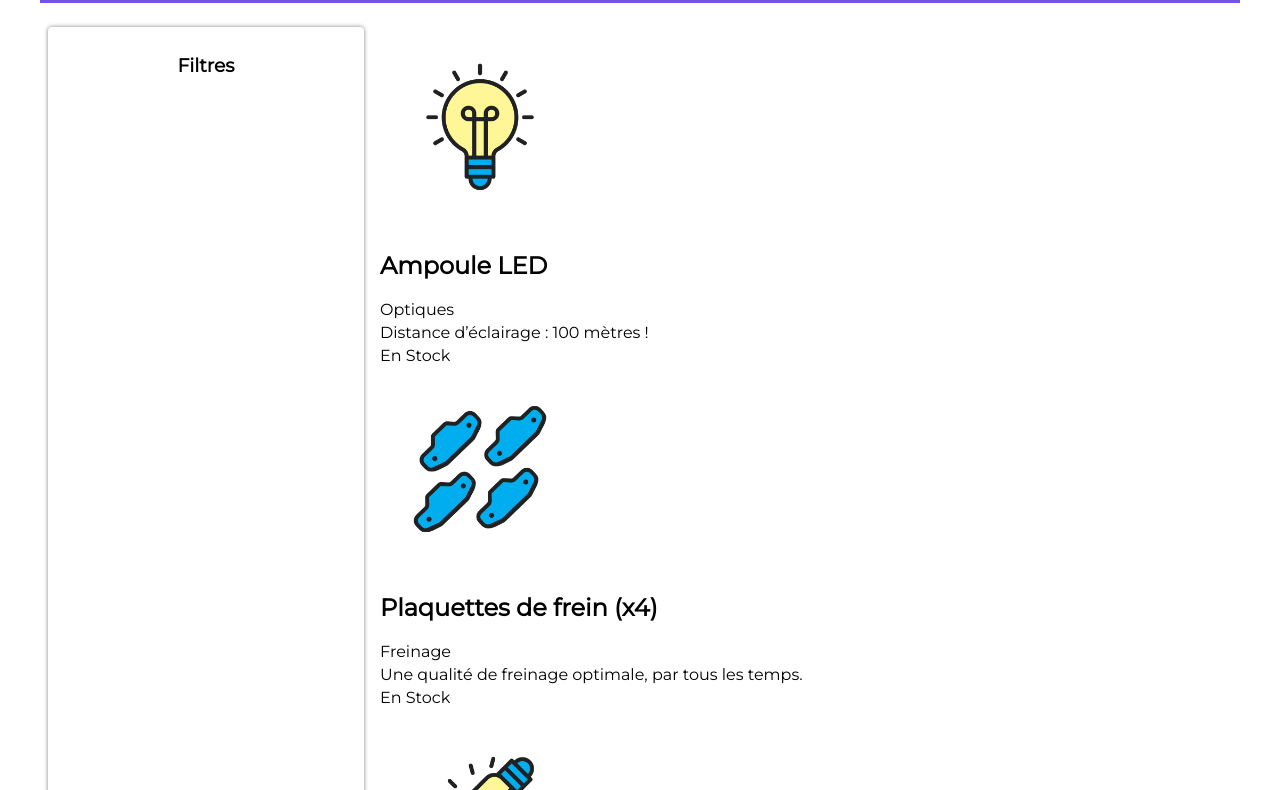
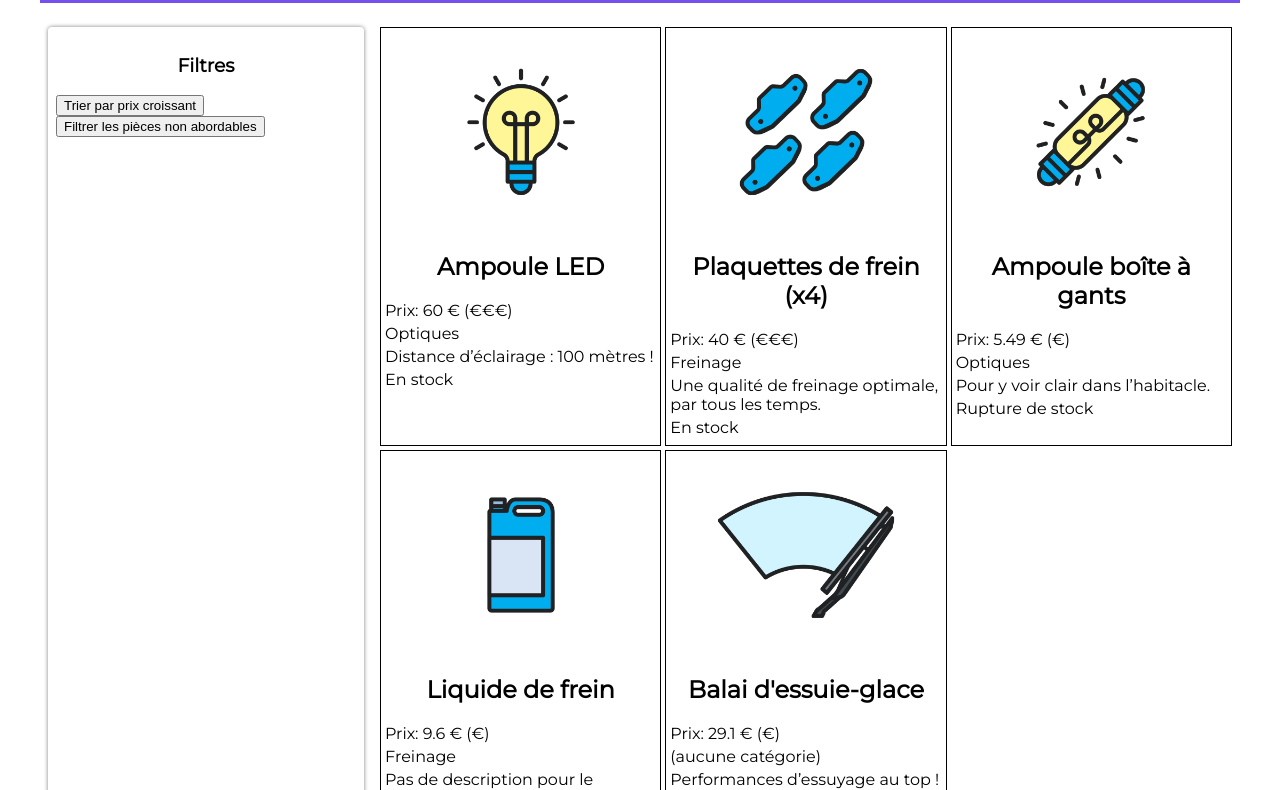
Before and after one commit to Muki-Dev/Les-Bonnes-Pi-ces, a website: page index.html in a window 1280 px wide. Shown: the part 111-901 px from the top of the page. Drawn offline with Linux system fonts and the light colour scheme.

Commit message:
modification et ajout d'element

```diff
--- a/index.html
+++ b/index.html
@@ -9,12 +9,15 @@
 	<body>
 		<header>
 			<img src="images/logo-les-bonnes-pieces.png" alt="LOGO">
-			<h1>Les Bonnes Pièces-2</h1>
+			<h1>Les Bonnes Pièces</h1>
 		</header>
 		<main>
 			<!-- Menu de recherche -->
 			<section class="filtres">
 				<h3>Filtres</h3>
+				<button class="btn-trier">Trier par prix croissant</button>
+				<br>
+				<button class="btn-filtrer">Filtrer les pièces non abordables</button>
 			</section>
 
 			<!-- Fiches produits -->
--- a/pieces.js
+++ b/pieces.js
@@ -1,45 +1,37 @@
-// Rècuperation des pièces depuis le fichier JSON
-const reponse = await fetch("pieces-autos.json");
+// Récupération des pièces depuis le fichier JSON
+const reponse = await fetch('pieces-autos.json');
 const pieces = await reponse.json();
 
-for(let i = 0; i < pieces.length; i++){
-// Créez de nouveaux élément dans le DOM
-const imageElement = document.createElement("img");
-imageElement.src = pieces[i].image;
+for (let i = 0; i < pieces.length; i++) {
 
-const nomElement = document.createElement("h2");
-nomElement.innerText = pieces[i].nom;
+    const article = pieces[i];
+    // Récupération de l'élément du DOM qui accueillera les fiches
+    const sectionFiches = document.querySelector(".fiches");
+    // Création d’une balise dédiée à une pièce automobile
+    const pieceElement = document.createElement("article");
+    // Création des balises
+    const imageElement = document.createElement("img");
+    imageElement.src = article.image;
+    const nomElement = document.createElement("h2");
+    nomElement.innerText = article.nom;
+    const prixElement = document.createElement("p");
+    prixElement.innerText = `Prix: ${article.prix} € (${article.prix < 35 ? "€" : "€€€"})`;
+    const categorieElement = document.createElement("p");
+    categorieElement.innerText = article.categorie ?? "(aucune catégorie)";
+    const descriptionElement = document.createElement("p");
+    descriptionElement.innerText = article.description ?? "Pas de description pour le moment.";
+    const stockElement = document.createElement("p");
+    stockElement.innerText = article.disponibilite ? "En stock" : "Rupture de stock";
 
-let prixElement = document.createElement("p");
-prixElement.innerText = `Prix: ${pieces[i].prix} €`;
+    // On rattache la balise article a la section Fiches
+    sectionFiches.appendChild(pieceElement);
+    // On rattache l’image à pieceElement (la balise article)
+    pieceElement.appendChild(imageElement);
+    pieceElement.appendChild(nomElement);
+    pieceElement.appendChild(prixElement);
+    pieceElement.appendChild(categorieElement);
+    //Ajout des éléments au DOM pour l'exercice
+    pieceElement.appendChild(descriptionElement);
+    pieceElement.appendChild(stockElement);
 
-let categorieElement = document.createElement("p");
-categorieElement.innerText = pieces[i].categorie;
-
-let descriptionElement = document.createElement("p");
-descriptionElement.innerText = pieces[i].description;
-
-let disponibiliteElement = document.createElement("p");
-disponibiliteElement.innerText = pieces[i].disponibilite;
-
-
-
-const sectionFiches = document.querySelector(".fiches");
-sectionFiches.appendChild(imageElement);
-sectionFiches.appendChild(nomElement);
-sectionFiches.appendChild(prixElement);
-sectionFiches.appendChild(categorieElement);
-sectionFiches.appendChild(descriptionElement);
-sectionFiches.appendChild(disponibiliteElement);
-
-//Vérification de données
-prixElement.innerText = `Prix: ${pieces[i].prix} € (${pieces[i].prix < 35 ? "€":"€€€"})`
-disponibiliteElement.innerText = pieces[i].disponibilite ? "En Stock" : "Rupture de stock";
-categorieElement.innerText = pieces[i].categorie ?? "(aucune categorie)";
-descriptionElement.innerText = pieces[i].description ?? ("Pas de description pour le moment.")
-document.body.appendChild(prixElement,categorieElement,descriptionElement,disponibiliteElement);
-
-
-
-
-}
+ }
--- a/styles.css
+++ b/styles.css
@@ -45,11 +45,24 @@ main {
 .fiches {
 	flex: 1;
 	margin: 8px;
+	display: grid;
+	grid-template-columns: repeat(3, 1fr);
+	gap: 4px;
 }
-.fiches img {
+.fiches article {
+	border: 1px solid black;
+	padding: 4px;
+}
+.fiches article img {
+	display: block;
+	margin-left: auto;
+	margin-right: auto;
 	max-width: 200px;
 }
-.fiches p {
+.fiches article p {
 	margin-top: 4px;
 	margin-bottom: 4px;
 }
+.fiches article h2 {
+	text-align: center;
+}
```
